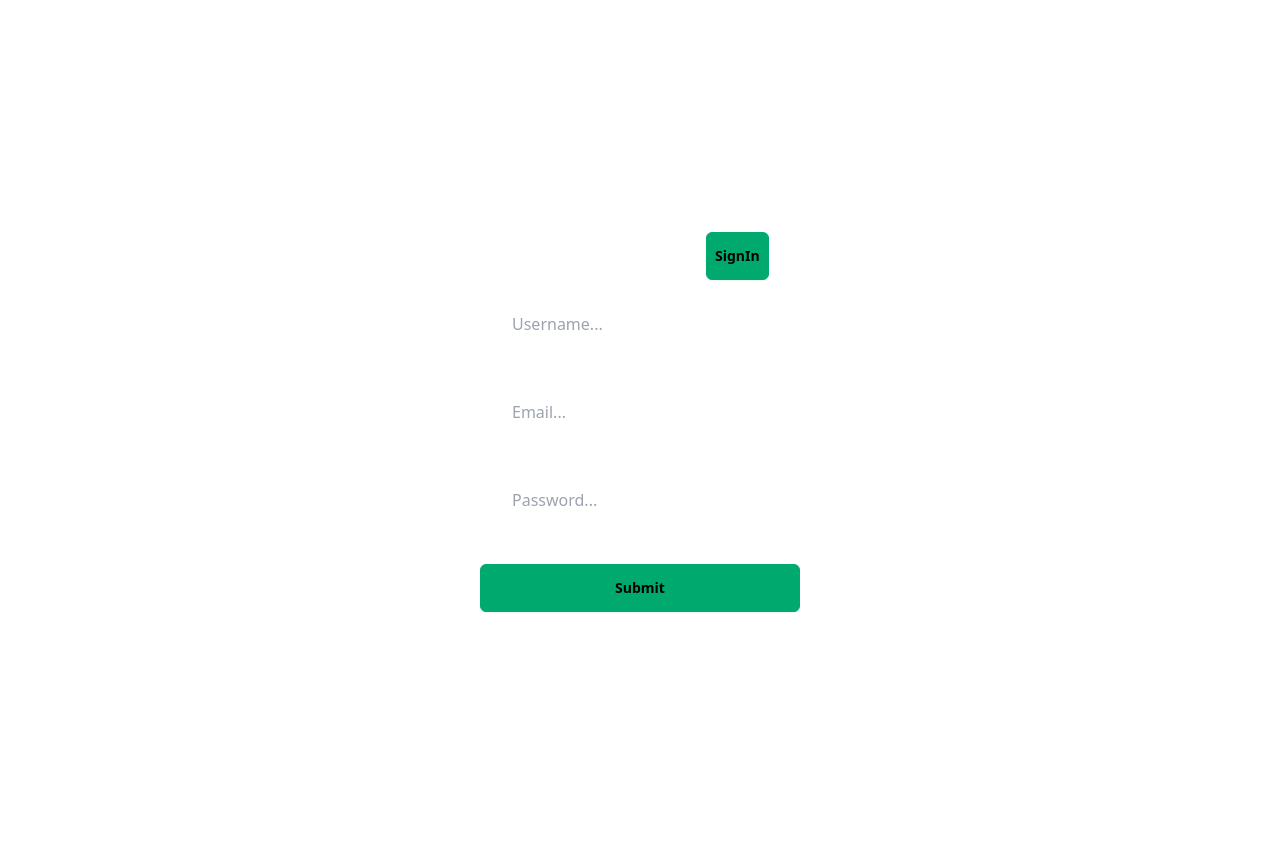
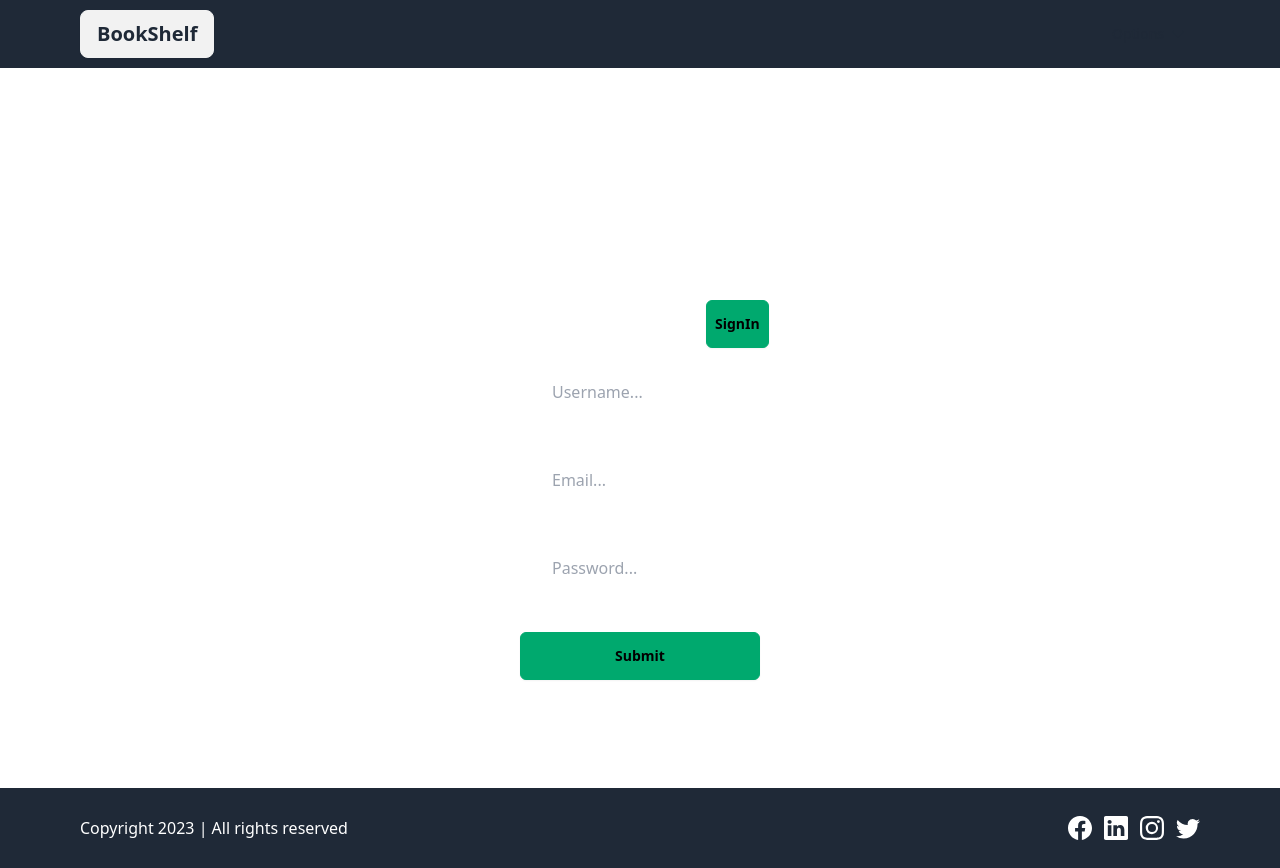
Before and after one commit to ROHANTHAKUR2004/GoodReads_frontend, a React (Vite) app: page /signup in a window 1280 px wide. Before the commit the page ends 800 px from the top, so only its background shows below. Built offline with nearby package versions, Linux system fonts and the light colour scheme.

Commit message:
added layout and navbar

```diff
--- a/src/Components/Footer/Footer.jsx
+++ b/src/Components/Footer/Footer.jsx
@@ -1,5 +1,25 @@
+import { BsFacebook, BsInstagram, BsLinkedin, BsTwitter } from "react-icons/bs";
+import { Link } from "react-router-dom";
 export default function Footer(){
     return(
-        <>footer</>
-    )
+        <footer className="relative left-0 bottom-0 h-[10vh] py-5 flex flex-col sm:flex-row items-center justify-between text-white bg-gray-800 sm:px-20">
+        <section>
+            Copyright 2023 | All rights reserved
+        </section>
+        <section className="flex items-center justify-center gap-3 text-2xl text-white">
+            <Link className="hover:text-yellow-500 transition-all ease-in-out duration-300">
+                <BsFacebook />
+            </Link>
+            <Link className="hover:text-yellow-500 transition-all ease-in-out duration-300">
+                <BsLinkedin />
+            </Link>
+            <Link className="hover:text-yellow-500 transition-all ease-in-out duration-300">
+                <BsInstagram />
+            </Link>
+            <Link className="hover:text-yellow-500 transition-all ease-in-out duration-300">
+                <BsTwitter />
+            </Link>
+        </section>
+    </footer>
+    );
 }
--- /dev/null
+++ b/src/Components/Navbar/Navbar.jsx
@@ -0,0 +1,41 @@
+import { useDispatch, useSelector } from "react-redux";
+import { Link } from "react-router-dom";
+import { logout } from "Redux/Slices/AuthSlice";
+
+export default function Navbar(){
+
+    const authstate = useSelector((state) => state.auth);
+    const dispatch = useDispatch();
+function onlogout(){
+   dispatch(logout());
+}
+
+
+    return(
+        <div className="navbar bg-gray-800 px-20">
+            <div className="flex-1">
+                <Link to="/dashborad"
+                  className="btn btn-success-content normal-case text-xl">BookShelf</Link>
+            </div>
+            <div className="flex-none">
+                <ul className="menu menu-horizontal px-1">
+                { authstate.isloggedIn && <li><Link>Shelfs</Link></li>}
+                { authstate.isloggedIn && <li><Link>{authstate.username}</Link></li>}
+                  <li>
+                    <details>
+                        <summary>Options</summary>
+                            <ul className="p-2 bg-base-100">
+                                <li>
+                                  {authstate.isloggedIn && <Link to="/signin" onClick={onlogout}>Logout</Link>}
+                                  {!authstate.isloggedIn && <Link to="/signup" >SignUp</Link>}
+                                  {!authstate.isloggedIn && <Link to="/signin" >SignIn</Link>}
+
+                                </li>
+                            </ul>
+                    </details>
+                  </li>
+                </ul>
+            </div>
+        </div>
+    );
+}
--- /dev/null
+++ b/src/Layouts/Layout.jsx
@@ -0,0 +1,19 @@
+import Footer from "Components/Footer/Footer";
+import Navbar from "Components/Navbar/Navbar";
+
+export default function  Layout({children}){
+    return(
+      <>
+
+        <Navbar/>
+        <div className="h-[90vh] flex items-start justify-center">
+            <div className="w-9/12">
+              {children}
+            </div>
+
+        </div>
+        <Footer/>
+
+      </>
+    );
+}
--- a/src/Pages/Auth/Signin.jsx
+++ b/src/Pages/Auth/Signin.jsx
@@ -1,5 +1,6 @@
-import { useState } from "react";
-import { useDispatch } from "react-redux";
+import Layout from "Layouts/Layout";
+import { useEffect, useState } from "react";
+import { useDispatch, useSelector } from "react-redux";
 import { Link, useNavigate } from "react-router-dom";
 import { signin } from "Redux/Slices/AuthSlice";
 
@@ -7,6 +8,7 @@
 
     const dispatch = useDispatch();
     const navigate = useNavigate();
+    const stat = useSelector((state) => state.auth);
 
     const [signindetails, setsignindetails]= useState({
         email: '',
@@ -28,10 +30,17 @@
     console.log(signindetails);
      const response =  await dispatch(signin(signindetails));
      if(response?.payload?.data){
-        navigate("/");
+        navigate("/dashborad");
      }
     resetform();
 }
+
+
+useEffect(()=>{
+  if(stat.isloggedIn){
+    navigate("/dashborad");
+  }
+},[]);
 
 function resetform(){
     setsignindetails({
@@ -42,6 +51,7 @@
 
 
     return(
+      <Layout>
         <div className="h-[100vh] flex flex-col items-center justify-center" >
 
         <div>
@@ -91,5 +101,6 @@
                 </div>
 
         </div>
+        </Layout>
     );
 }
--- a/src/Pages/Auth/Signup.jsx
+++ b/src/Pages/Auth/Signup.jsx
@@ -1,5 +1,6 @@
-import { useState } from "react";
-import { useDispatch } from "react-redux";
+import Layout from "Layouts/Layout";
+import { useEffect, useState } from "react";
+import { useDispatch, useSelector } from "react-redux";
 import { Link, useNavigate } from "react-router-dom";
 import { signup } from "Redux/Slices/AuthSlice";
 
@@ -7,6 +8,7 @@
 
   const dispatch = useDispatch();
   const navigate = useNavigate();
+  const stat = useSelector((state) => state.auth);
 
   const [signupdetails, setsignupdetails]= useState({
     email: '',
@@ -42,8 +44,14 @@
 resetform();
 }
 
+useEffect(()=>{
+  if(stat.isloggedIn){
+    navigate("/dashborad");
+  }
+},[]);
 
   return(
+    <Layout>
         <div className="h-[100vh] flex flex-col items-center justify-center" >
 
         <div>
@@ -104,5 +112,6 @@
                 </div>
 
         </div>
+        </Layout>
     );
 }
--- /dev/null
+++ b/src/Pages/Dasboard.jsx
@@ -0,0 +1,12 @@
+import Layout from "Layouts/Layout";
+
+
+export default function Dasboard(){
+    return(
+          <Layout>
+            <div>
+                dasborad
+            </div>
+          </Layout>
+  );
+}
--- a/src/Redux/Slices/AuthSlice.js
+++ b/src/Redux/Slices/AuthSlice.js
@@ -52,10 +52,19 @@
     }
  });
 
+
+
 const authSlice = createSlice({
     name: 'auth',
    initialState,
-    reducers : {},
+    reducers : {
+        logout : (state) => {
+            state.isloggedIn = false;
+            state.username = "";
+            state.token = "";
+            localStorage.clear();
+        }
+    },
     extraReducers:(builder) =>{
         builder.addCase(signin.fulfilled, (state, action) =>{
           if(action?.payload?.data){
@@ -71,4 +80,5 @@
     }
 });
 
+export const {logout} = authSlice.actions;
 export default authSlice.reducer;
--- a/src/Routes/MainRoutes.jsx
+++ b/src/Routes/MainRoutes.jsx
@@ -1,5 +1,6 @@
 import Signin from "Pages/Auth/Signin";
 import Signup from "Pages/Auth/Signup";
+import Dasboard from "Pages/Dasboard";
 import Error from "Pages/Error";
 import Home from "Pages/Home";
 import { Route, Routes } from "react-router-dom";
@@ -10,6 +11,7 @@
             <Route path="/" element={<Home/>} ></Route>
             <Route path="/signup" element={<Signup/>}></Route>
             <Route path="/signin" element={<Signin/>}></Route>
+            <Route path="/dashborad" element={<Dasboard/>}></Route>
             <Route path="*" element={<Error/>}></Route>
         </Routes>
     );
```
